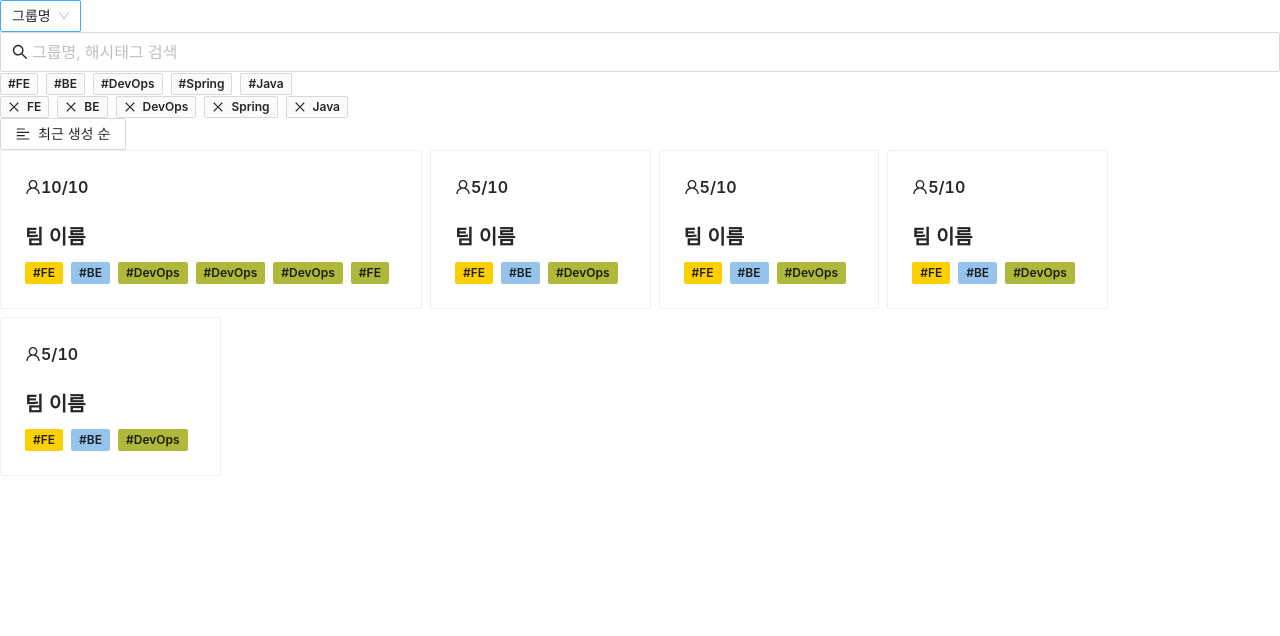
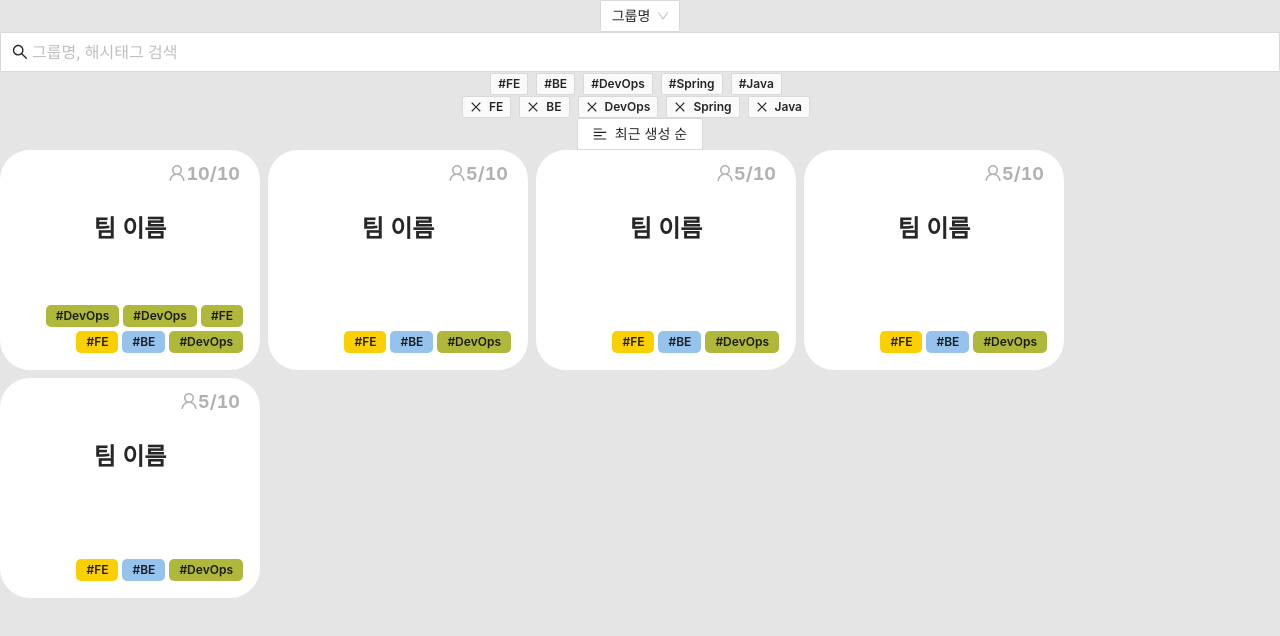
Before and after one commit to cbnu12/yas-front, a React (Create React App) app: page / in a window 1280 px wide. Shown: the top 636 px of the page. Built offline with nearby package versions, Linux system fonts and the light colour scheme.

Commit message:
feat: main item css 수정

```diff
--- a/src/pages/Main/Main.tsx
+++ b/src/pages/Main/Main.tsx
@@ -4,9 +4,11 @@ import MainView from "./Main.view";
 import { MainListData, tagList } from "./data/data";
 import SortInput from "./components/SortInput";
 
+import "./Main.scss";
+
 const Main = () => {
   return (
-    <div>
+    <div className="main">
       <SearchInput tagList={tagList} />
       <SortInput />
       <MainView list={MainListData} />
--- a/src/pages/Main/components/MainItem/MainItem.scss
+++ b/src/pages/Main/components/MainItem/MainItem.scss
@@ -5,47 +5,36 @@
     background-color: white;
     position: relative;
 
-    .number{
+    &__number{
         font-weight: bold;
         font-size: 18px;
         color: #B1B1B1;
         float: right;
-        margin: 20px 20px 0px 0px;
+        margin: 10px 20px 0px 0px;
     }
 
-    .title{
+    &__title{
         font-weight: bold;
         font-size: 24px;
-        margin-top: 50px;
+        margin-top: 60px;
         width: 100%;
         text-align: center;
-
+        position: absolute;
     }
 
-    .hashtag{
+    &__hashtag{
         display: flex;
         flex-direction: row;
         flex-wrap: wrap-reverse;
         justify-content: flex-end;
         align-items: flex-end;
         position: absolute;
-        bottom: 20px;
-        right: 20px;
-        width: 200px;
+        bottom: 15px;
+        right: 15px;
 
-        &__item{
-            background-color: red;
-            width: fit-content;
-            font-weight: bold;
-            font-size: 12px;
-            color:white;
-            padding: 5px;
+        span {
+            margin: 2px;
             border-radius: 5px;
-            display: inline-block;
-
-            &+&{
-                margin: 10px;
-            }
         }
     }
 }
--- a/src/pages/Main/components/MainItem/MainItem.tsx
+++ b/src/pages/Main/components/MainItem/MainItem.tsx
@@ -1,7 +1,9 @@
 import { UserOutlined } from "@ant-design/icons";
-import { Card, Tag, Typography } from "antd";
+import { Tag, Typography } from "antd";
 import React from "react";
 import { TeamItemType } from "../../data/data";
+
+import "./MainItem.scss";
 
 interface Props {
   item: TeamItemType;
@@ -10,20 +12,22 @@ interface Props {
 const MainItem = ({ item }: Props) => {
   const { name, currentMember, totalMember, hashtagList } = item;
   return (
-    <Card>
-      <Typography.Title level={5}>
+    <div className="main__team-item">
+      <div className="main__team-item__number">
         <UserOutlined />
         {currentMember}/{totalMember}
-      </Typography.Title>
-      <Typography.Title level={4}>{name}</Typography.Title>
-      <div>
+      </div>
+      <div className="main__team-item__title">{name}</div>
+      <div className="main__team-item__hashtag">
         {hashtagList.map((item) => (
           <Tag key={item.color} color={`#${item.color}`}>
+            {/* <div className="main__team-item__hashtag__item"> */}
             <Typography.Text strong>#{item.hashtag}</Typography.Text>
+            {/* </div> */}
           </Tag>
         ))}
       </div>
-    </Card>
+    </div>
   );
 };
 
```
